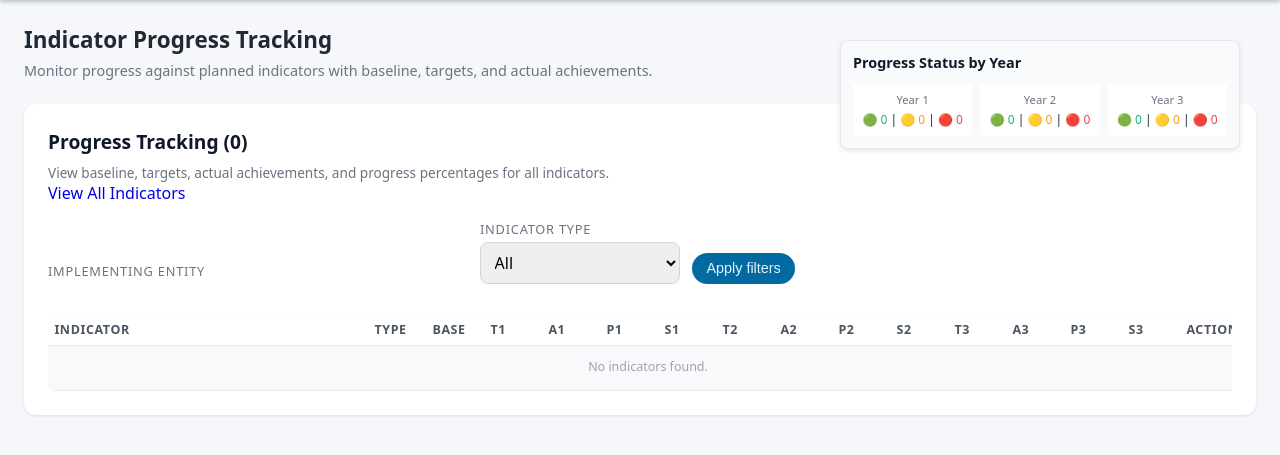
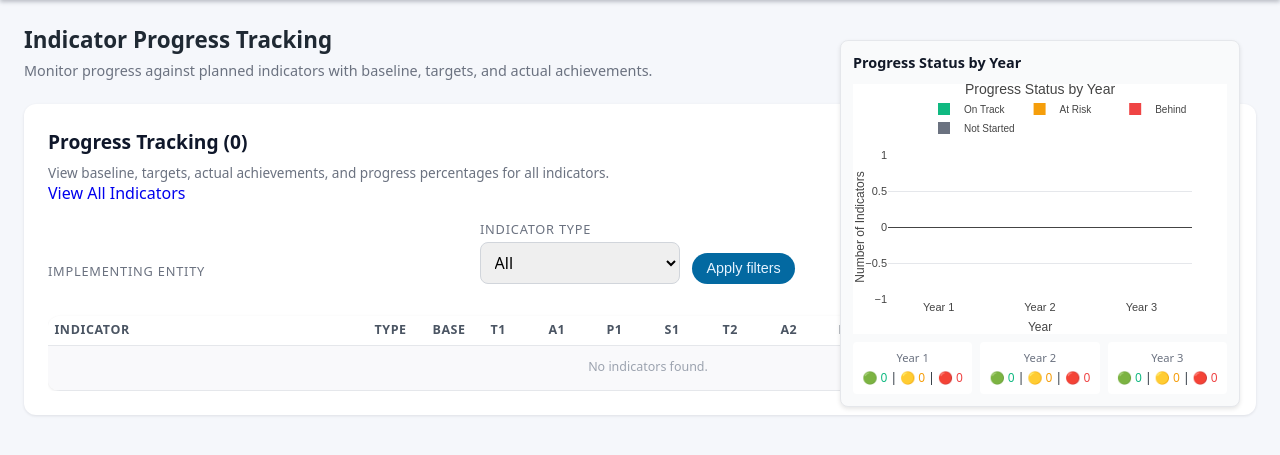
Before and after one commit to Rwunganira/pfund, a Flask app: page /indicators/progress in a window 1280 px wide. Shown: the part 68-523 px from the top of the page. Run offline with Flask 3, Linux system fonts and the light colour scheme; the visitor is signed in with stand-in values (Sample User, id 1); data that the repository does not hold is empty; some libraries are stand-ins or nearby versions.

Commit message:
progress tab

```diff
--- a/templates/indicator_progress.html
+++ b/templates/indicator_progress.html
@@ -124,12 +124,12 @@
             <div style="padding: 0.75rem; background: #f9fafb; border-radius: 0.5rem; border: 1px solid #e5e7eb; box-shadow: 0 2px 4px rgba(0,0,0,0.1);">
                 <h3 style="margin: 0 0 0.75rem 0; font-size: 0.9rem; font-weight: 600; color: #111827;">Progress Status by Year</h3>
 
-                <!-- Interactive Plotly Chart Container -->
+                <!-- Plotly Chart Container -->
                 <div id="progress-chart" style="width: 100%; height: 250px; min-height: 250px;"></div>
 
-                <!-- Fallback Static Summary (hidden by default, shown if chart fails) -->
-                <div id="chart-fallback" style="display: none;">
-                    <div style="display: grid; grid-template-columns: repeat(3, 1fr); gap: 0.5rem; margin-top: 0.5rem;">
+                <!-- Static Summary (always available, complements chart) -->
+                <div style="margin-top: 0.5rem;">
+                    <div style="display: grid; grid-template-columns: repeat(3, 1fr); gap: 0.5rem;">
                         <div style="text-align: center; padding: 0.5rem; background: white; border-radius: 0.25rem;">
                             <div style="font-size: 0.7rem; color: #6b7280; margin-bottom: 0.25rem;">Year 1</div>
                             <div style="font-size: 0.75rem;">
@@ -157,123 +157,141 @@
                     </div>
                 </div>
                 <script>
-                    // Make loadChart globally accessible
-                    window.loadChart = function() {
-                        // Build chart URL dynamically from current form filter values
-                        var chartUrl = '{{ url_for("activity.indicators_progress_chart") }}';
-                        var params = [];
+                    document.addEventListener('DOMContentLoaded', function () {
+                        function renderProgressChart() {
+                            var years = ['Year 1', 'Year 2', 'Year 3'];
 
-                        // Get selected entities from checkboxes
-                        var entityCheckboxes = document.querySelectorAll('input[name="implementing_entity"]:checked');
-                        entityCheckboxes.forEach(function(cb) {
-                            params.push('implementing_entity=' + encodeURIComponent(cb.value));
+                            var notStarted = [
+                                {{ progress_summary.not_started_y1 or 0 }},
+                                {{ progress_summary.not_started_y2 or 0 }},
+                                {{ progress_summary.not_started_y3 or 0 }}
+                            ];
+
+                            var behind = [
+                                {{ progress_summary.behind_y1 or 0 }},
+                                {{ progress_summary.behind_y2 or 0 }},
+                                {{ progress_summary.behind_y3 or 0 }}
+                            ];
+
+                            var atRisk = [
+                                {{ progress_summary.at_risk_y1 or 0 }},
+                                {{ progress_summary.at_risk_y2 or 0 }},
+                                {{ progress_summary.at_risk_y3 or 0 }}
+                            ];
+
+                            var onTrack = [
+                                {{ progress_summary.on_track_y1 or 0 }},
+                                {{ progress_summary.on_track_y2 or 0 }},
+                                {{ progress_summary.on_track_y3 or 0 }}
+                            ];
+
+                            var data = [
+                                {
+                                    name: 'Not Started',
+                                    x: years,
+                                    y: notStarted,
+                                    type: 'bar',
+                                    marker: { color: '#6b7280' },
+                                    text: notStarted,
+                                    textposition: 'inside',
+                                    textfont: { color: 'white', size: 11, family: 'Arial Black' }
+                                },
+                                {
+                                    name: 'Behind',
+                                    x: years,
+                                    y: behind,
+                                    type: 'bar',
+                                    marker: { color: '#ef4444' },
+                                    text: behind,
+                                    textposition: 'inside',
+                                    textfont: { color: 'white', size: 11, family: 'Arial Black' }
+                                },
+                                {
+                                    name: 'At Risk',
+                                    x: years,
+                                    y: atRisk,
+                                    type: 'bar',
+                                    marker: { color: '#f59e0b' },
+                                    text: atRisk,
+                                    textposition: 'inside',
+                                    textfont: { color: 'white', size: 11, family: 'Arial Black' }
+                                },
+                                {
+                                    name: 'On Track',
+                                    x: years,
+                                    y: onTrack,
+                                    type: 'bar',
+                                    marker: { color: '#10b981' },
+                                    text: onTrack,
+                                    textposition: 'inside',
+                                    textfont: { color: 'white', size: 11, family: 'Arial Black' }
+                                }
+                            ];
+
+                            var layout = {
+                                barmode: 'stack',
+                                title: {
+                                    text: 'Progress Status by Year',
+                                    x: 0.5,
+                                    xanchor: 'center',
+                                    y: 1.0,
+                                    yanchor: 'top',
+                                    font: { size: 14, family: 'Arial, sans-serif' }
+                                },
+                                xaxis: {
+                                    title: 'Year',
+                                    titlefont: { size: 12, family: 'Arial, sans-serif' },
+                                    tickfont: { size: 11, family: 'Arial, sans-serif' },
+                                    showgrid: false
+                                },
+                                yaxis: {
+                                    title: 'Number of Indicators',
+                                    titlefont: { size: 12, family: 'Arial, sans-serif' },
+                                    tickfont: { size: 11, family: 'Arial, sans-serif' },
+                                    showgrid: true,
+                                    gridcolor: '#e5e7eb',
+                                    gridwidth: 1
+                                },
+                                legend: {
+                                    orientation: 'h',
+                                    yanchor: 'bottom',
+                                    y: 1.08,
+                                    xanchor: 'right',
+                                    x: 1,
+                                    font: { size: 10, family: 'Arial, sans-serif' },
+                                    bgcolor: 'rgba(255,255,255,0)',
+                                    bordercolor: 'rgba(255,255,255,0)'
+                                },
+                                height: 250,
+                                margin: { l: 35, r: 35, t: 70, b: 35 },
+                                plot_bgcolor: 'white',
+                                paper_bgcolor: 'white'
+                            };
+
+                            var chartContainer = document.getElementById('progress-chart');
+                            if (!chartContainer) return;
+
+                            Plotly.newPlot('progress-chart', data, layout, {
+                                displayModeBar: false,
+                                responsive: true
                             });
-
-                        // Get indicator type from select dropdown
-                        var typeSelect = document.getElementById('indicator_type_filter');
-                        if (typeSelect && typeSelect.value) {
-                            params.push('indicator_type=' + encodeURIComponent(typeSelect.value));
                         }
 
-                        // Build final URL
-                        if (params.length > 0) {
-                            chartUrl += '?' + params.join('&');
-                        }
-
-                        console.log('Loading chart with filters:', chartUrl);
-
-                        fetch(chartUrl, {
-                            method: 'GET',
-                            credentials: 'same-origin',
-                            headers: {
-                                'Accept': 'application/json'
-                            }
-                        })
-                            .then(response => {
-                                // Try to parse JSON even for error responses
-                                return response.json().then(data => {
-                                    if (!response.ok) {
-                                        // If response is not ok, check if we have an error message in JSON
-                                        if (data && data.error) {
-                                            throw new Error(data.error);
-                                        } else {
-                                            throw new Error(`HTTP error! status: ${response.status}`);
-                                        }
-                                    }
-                                    return data;
-                                }).catch(parseError => {
-                                    // If JSON parsing fails, throw original HTTP error
-                                    if (!response.ok) {
-                                        throw new Error(`HTTP error! status: ${response.status}`);
-                                    }
-                                    throw parseError;
-                                });
-                            })
-                            .then(data => {
-                                if (data && data.data && data.layout) {
-                                    // Ensure consistent chart rendering across environments
-                                    var chartContainer = document.getElementById('progress-chart');
-                                    if (chartContainer) {
-                                        // Clear any existing content
-                                        chartContainer.innerHTML = '';
-
-                                        // Create plot with consistent settings
-                                        Plotly.newPlot('progress-chart', data.data, data.layout, {
-                                            displayModeBar: false,
-                                            responsive: true,
-                                            staticPlot: false,
-                                            autosizable: true
-                                        });
-
-                                        // Ensure fallback is hidden
-                                        var fallbackContainer = document.getElementById('chart-fallback');
-                                        if (fallbackContainer) {
-                                            fallbackContainer.style.display = 'none';
-                                        }
-                                    }
-                                } else if (data && data.error) {
-                                    throw new Error(data.error);
-                                } else {
-                                    throw new Error('Invalid chart data format');
-                                }
-                            })
-                            .catch(error => {
-                                console.error('Error loading chart:', error);
-                                // Hide chart container and show fallback
-                                var chartContainer = document.getElementById('progress-chart');
-                                var fallbackContainer = document.getElementById('chart-fallback');
-                                if (chartContainer) {
-                                    chartContainer.style.display = 'none';
-                                }
-                                if (fallbackContainer) {
-                                    fallbackContainer.style.display = 'block';
-                                }
-                            });
-                    };
-
-                    // Wait for Plotly to be available and load chart on page load
                         if (typeof Plotly === 'undefined') {
                             console.error('Plotly.js not loaded. Loading from CDN...');
                             var script = document.createElement('script');
                             script.src = 'https://cdn.plot.ly/plotly-latest.min.js';
-                        script.onload = function() {
-                            window.loadChart();
+                            script.onload = function () {
+                                renderProgressChart();
                             };
-                        script.onerror = function() {
-                            // Show fallback if Plotly fails to load
-                            var chartContainer = document.getElementById('progress-chart');
-                            var fallbackContainer = document.getElementById('chart-fallback');
-                            if (chartContainer) {
-                                chartContainer.style.display = 'none';
-                            }
-                            if (fallbackContainer) {
-                                fallbackContainer.style.display = 'block';
-                            }
+                            script.onerror = function () {
+                                console.error('Failed to load Plotly.js');
                             };
                             document.head.appendChild(script);
                         } else {
-                        window.loadChart();
+                            renderProgressChart();
                         }
+                    });
                 </script>
 
                 <!-- Alternative: Uncomment to use Streamlit iframe directly -->
```
Lines whose indentation alone changed are shown as unchanged.
